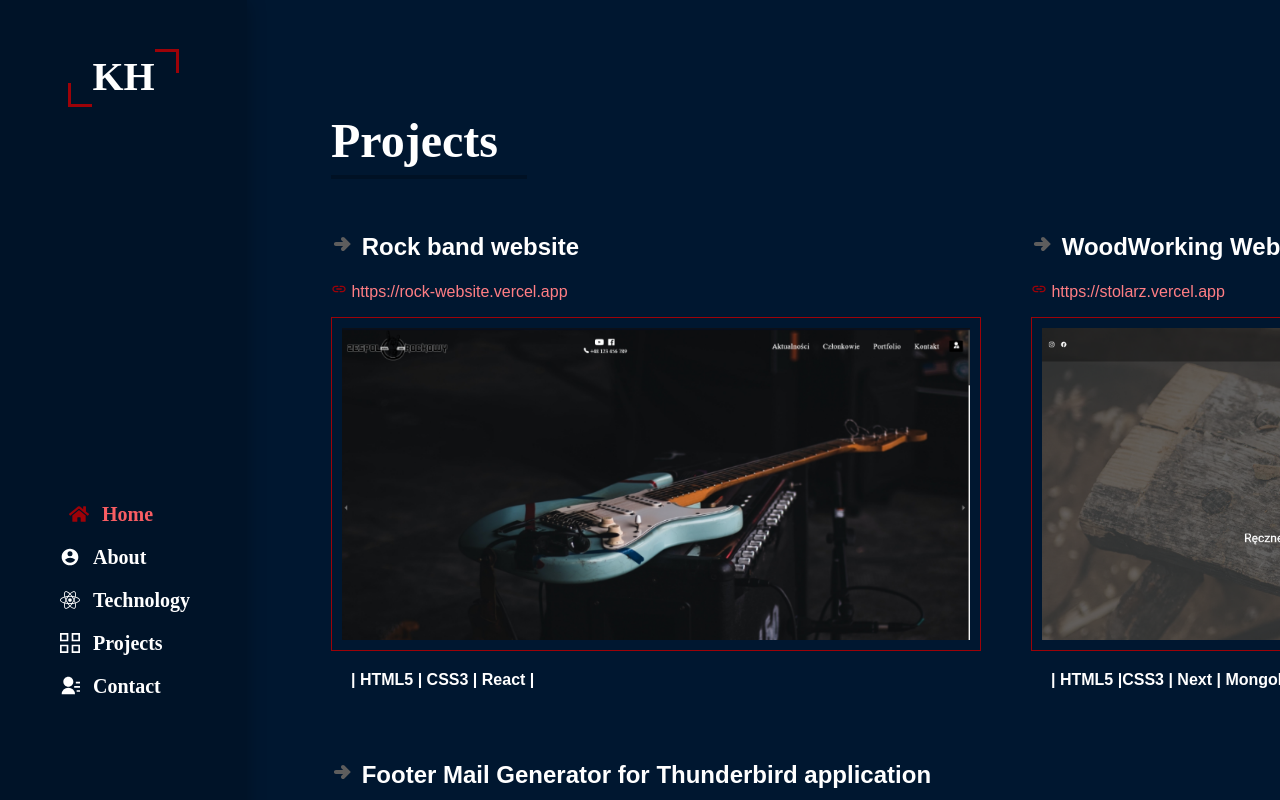
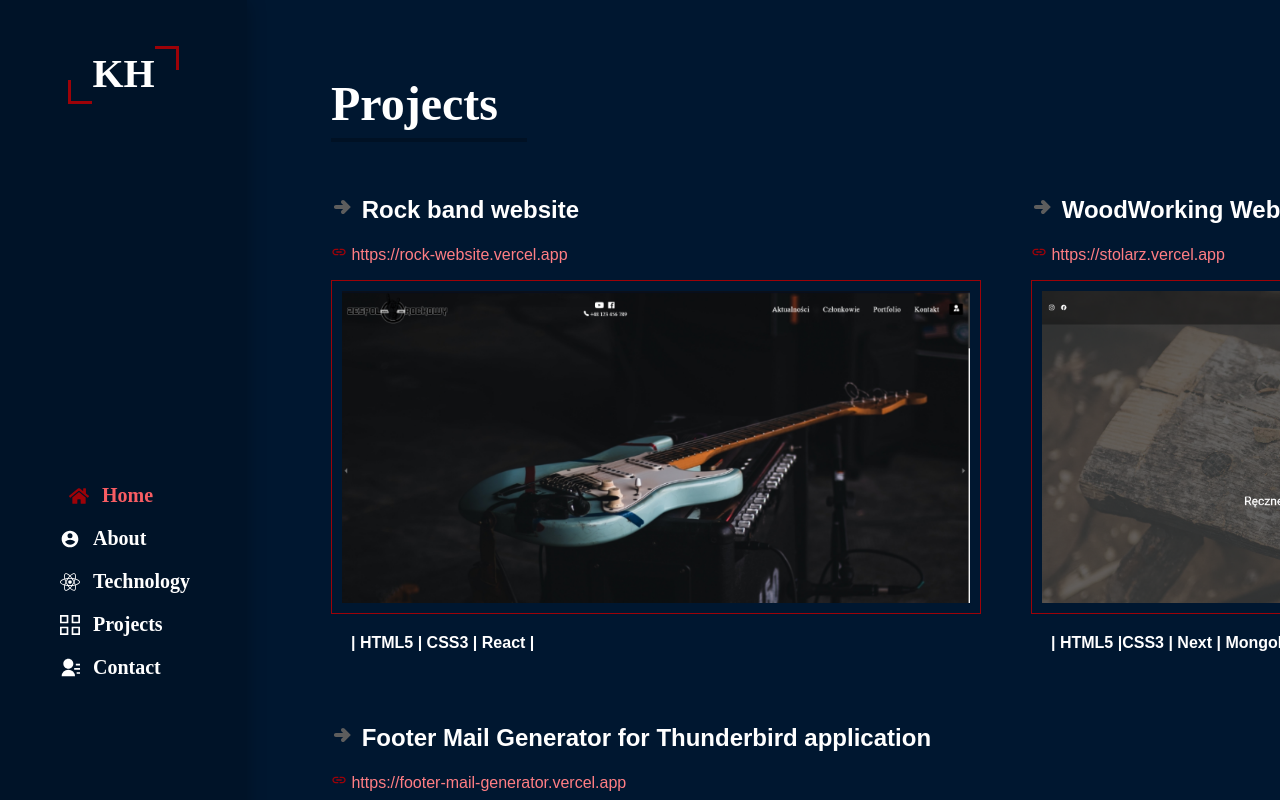
Before and after one commit to Ombre56/Portfolio, a Next.js app: page /projects in a window 1280 px wide. Shown: the top 800 px of the page. Built offline with nearby package versions, Linux system fonts and the light colour scheme.

Commit message:
Changed padding

```diff
--- a/sections/ProjectsPage.jsx
+++ b/sections/ProjectsPage.jsx
@@ -17,7 +17,7 @@ const ProjectsSection = styled.div`
   flex-direction: column;
   justify-content: flex-start;
   align-items: flex-start;
-  padding: 5.0625rem 0 0 5.25rem;
+  padding: 2.75rem 0 0 5.25rem;
     @media screen and (max-width: 800px){
       align-items: center;
       padding: 2rem 0 0 0;
```
